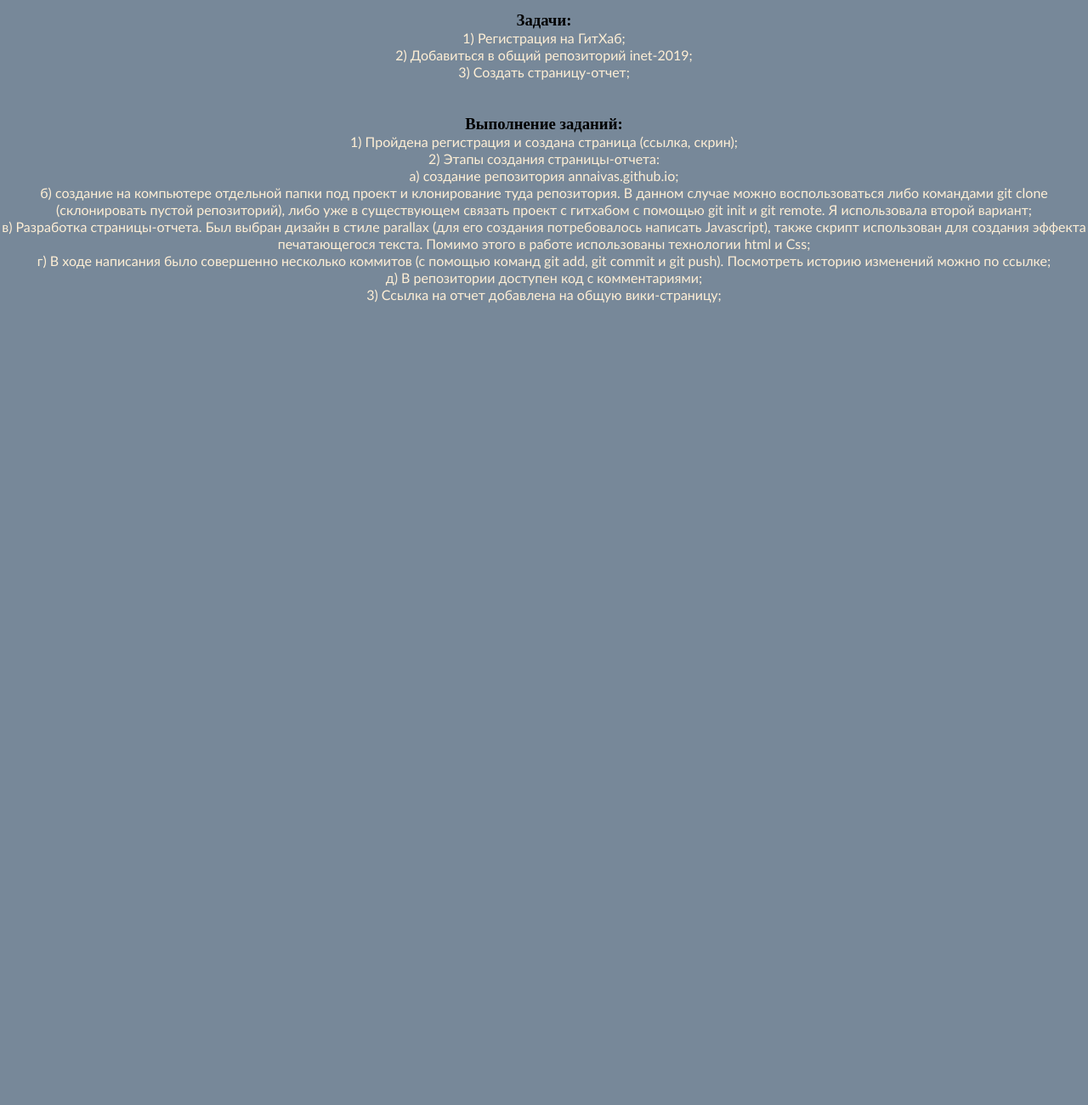
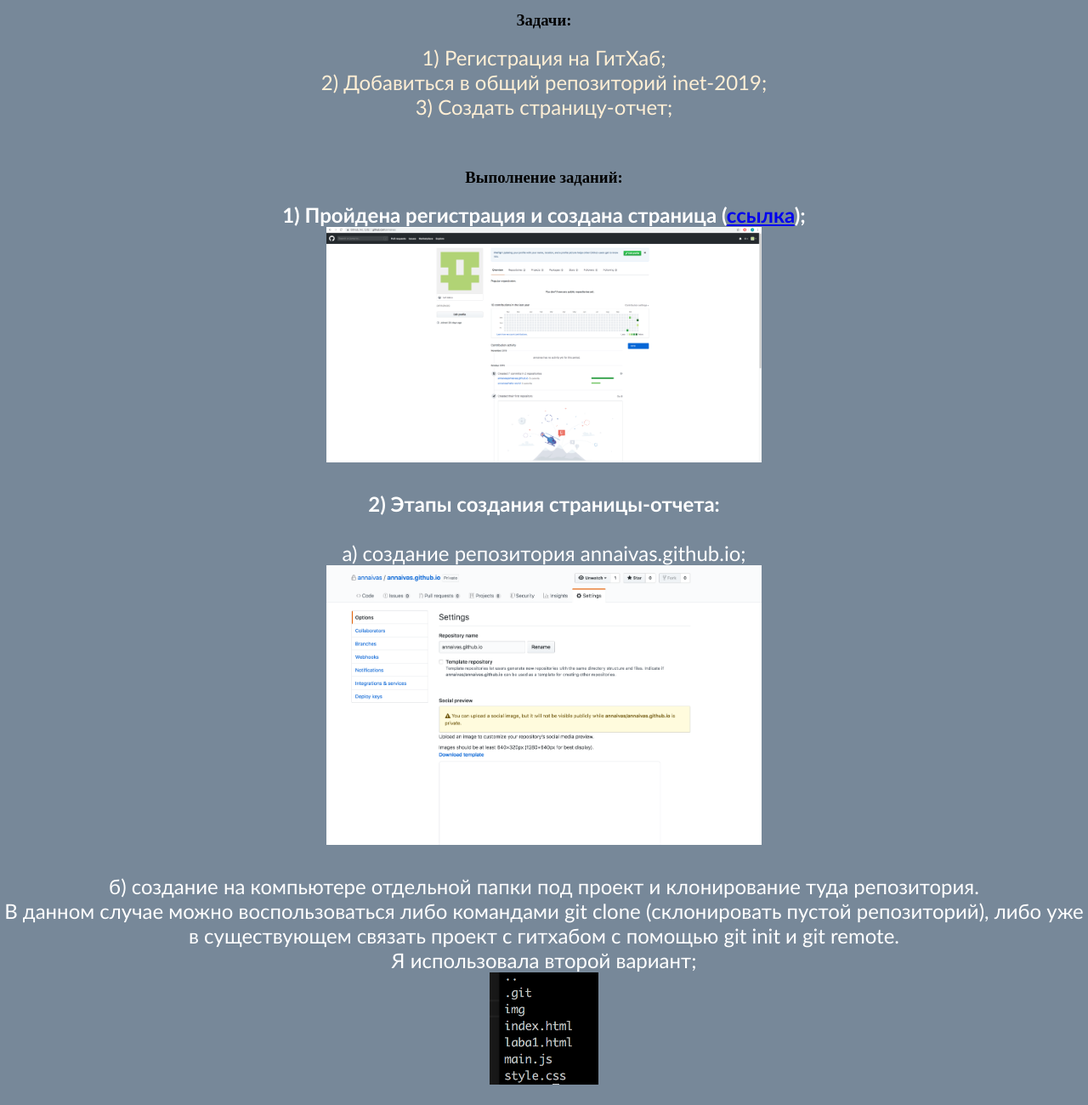
Before and after one commit to annaivas/annaivas.github.io, a plain HTML site: page laba1.html in a window 1280 px wide. Shown: the part 60-1360 px from the top of the page at 85% size. Before the commit the page ends 800 px from the top, so only its background shows below. Drawn offline with Linux system fonts and the light colour scheme.

Commit message:
release ver1

```diff
--- a/laba1.html
+++ b/laba1.html
@@ -17,24 +17,33 @@
 <body>
     <h1 align="center">Лабораторная работа 1</h1><br><br>
 
-    <h3 align="center">Задачи:</h3>
+    <h3 align="center">Задачи:</h3><br>
 
-    <p align="center"><font color="#FFEFD5" face="Calibri" size="3">
+    <p align="center"><font color="#FFEFD5" face="Calibri" size="5">
     1) Регистрация на ГитХаб;<br>
     2) Добавиться в общий репозиторий inet-2019;<br>
     3) Создать страницу-отчет;<br><br><br>
     </font></p>
 
-    <h3 align="center">Выполнение заданий:</h3>
-    <p align="center"><font color="#FFEFD5" face="Calibri" size="3">
-    1) Пройдена регистрация и создана страница (ссылка, скрин);<br>
-    2) Этапы создания страницы-отчета:<br>
+    <h3 align="center">Выполнение заданий:</h3><br>
+    <p align="center"><font color="#FFFFFF" face="Calibri" size="5">
+    <b>1) Пройдена регистрация и создана страница (<a href="https://annaivas.github.io">ссылка</a>);</b><br>
+    <img style="vertical-align: auto" src="img/gitpage.png" width="40%"/><br><br>
+    <b>2) Этапы создания страницы-отчета:</b><br><br>
         а) создание репозитория annaivas.github.io;<br>
-        б) создание на компьютере отдельной папки под проект и клонирование туда репозитория. В данном случае можно воспользоваться либо командами git clone (склонировать пустой репозиторий), либо уже в существующем связать проект с гитхабом с помощью git init и git remote. Я использовала второй вариант;<br>
-        в) Разработка страницы-отчета. Был выбран дизайн в стиле parallax (для его создания потребовалось написать Javascript), также скрипт использован для создания эффекта печатающегося текста. Помимо этого в работе использованы технологии html и Css;<br>
-        г) В ходе написания было совершенно несколько коммитов (с помощью команд git add, git commit и git push). Посмотреть историю изменений можно по ссылке;<br>
-        д) В репозитории доступен код с комментариями;<br>
-    3) Ссылка на отчет добавлена на общую вики-страницу;<br></font></p>
+        <img style="vertical-align: auto" src="img/repo.png" width="40%"/><br><br>
+        б) создание на компьютере отдельной папки под проект и клонирование туда репозитория.<br>
+         В данном случае можно воспользоваться либо командами git clone (склонировать пустой репозиторий), либо уже в существующем связать проект с гитхабом с помощью git init и git remote.<br> Я использовала второй вариант;<br>
+        <img style="vertical-align: auto" src="img/gitmake.png" width="10%"/><br><br>
+        в) Разработка страницы-отчета. Был выбран дизайн в стиле parallax (для его создания потребовалось написать Javascript),<br>
+         также скрипт использован для создания эффекта печатающегося текста. Помимо этого в работе использованы технологии html и Css;<br><br>
+        г) В ходе написания было совершенно несколько коммитов (с помощью команд git add, git commit и git push);<br>
+        <img style="vertical-align: auto" src="img/commits.png" width="40%"/><br><br>
+        д) В репозитории доступен код с комментариями;<br><br>
+    <b>3) Ссылка на отчет добавлена на общую вики-страницу;</b><br>
+    <img style="vertical-align: auto" src="img/wikipage.png" width="40%"/><br><br><br></font></p>
+
+    <p align="center"><font color="#FFFFFF" face="Calibri" size="3">(c) Иващик Анна, 2019<br><br><br></font></p>
 
 
 <script src="main.js"></script>
```
Also changed, not shown: img/commits.png (added), img/gitmake.png (added), img/gitpage.png (added), img/repo.png (added), img/wikipage.png (added).
